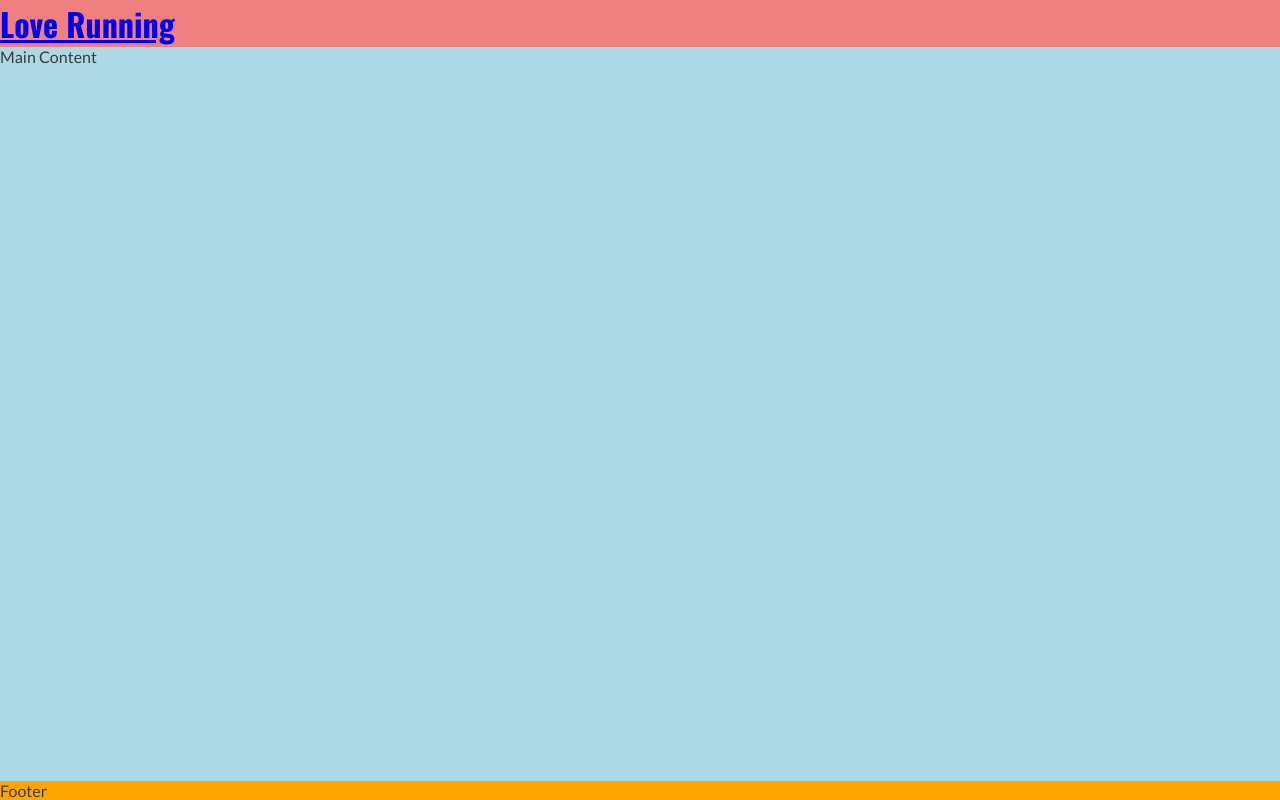
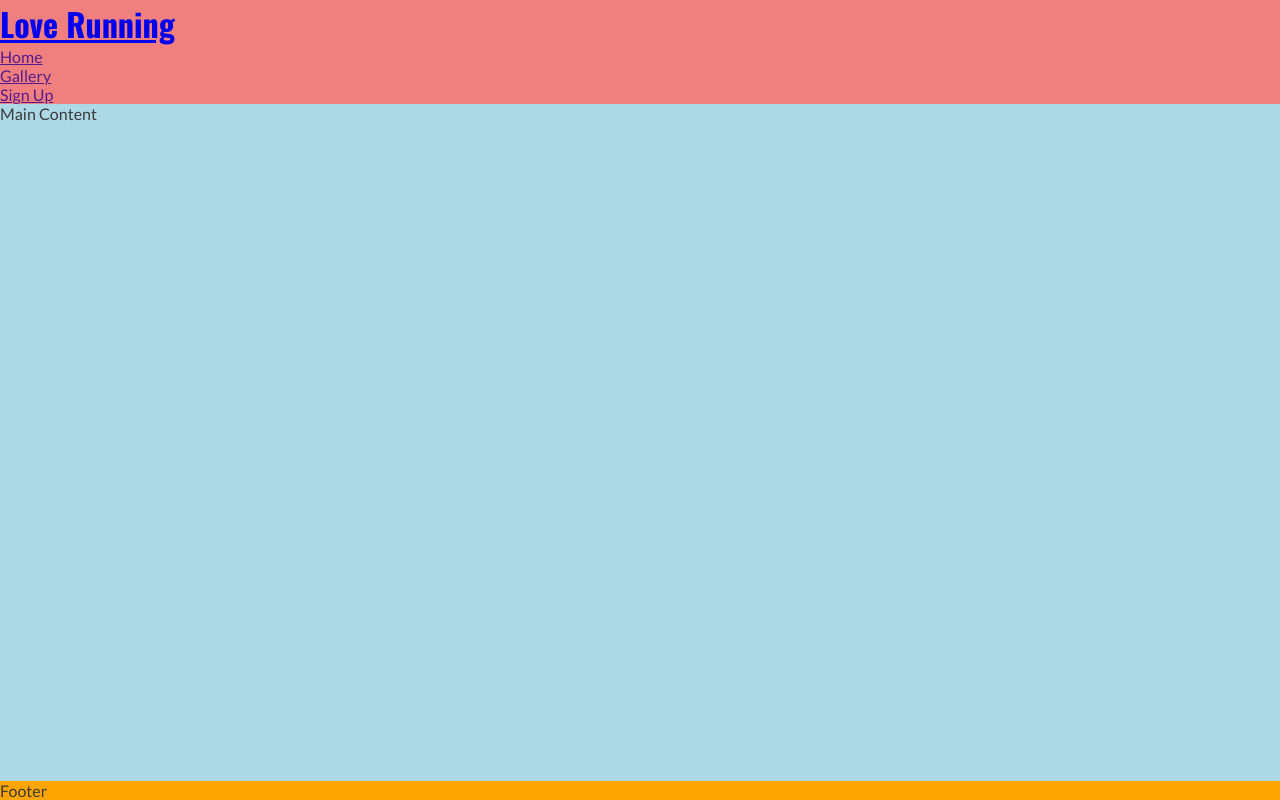
Before and after one commit to Dmolloy/my-first-project, a plain HTML site: page love-running/index.html in a window 1280 px wide. Drawn offline with nearby package versions, Linux system fonts and the light colour scheme.

Commit message:
create navigation section

```diff
--- a/love-running/index.html
+++ b/love-running/index.html
@@ -35,7 +35,16 @@
     <!--Header-->
     <header><a href="index.html">
       <h1 id="logo">Love Running</h1>
-    </a></header>
+    </a>
+    <nav>
+      <ul>
+        <li><a href="">Home</a></li>
+        <li><a href="">Gallery</a></li>
+        <li><a href="">Sign Up</a></li>
+      </ul>
+    </nav>
+
+  </header>
 
     <!--Main page content-->
     <main>Main Content</main>
```
